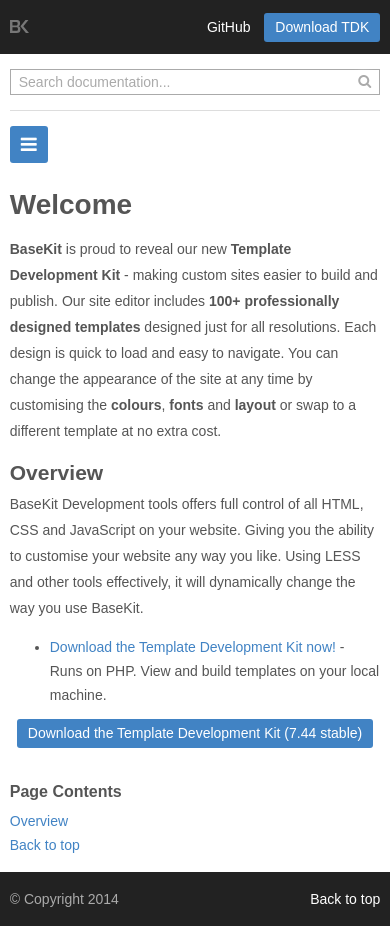
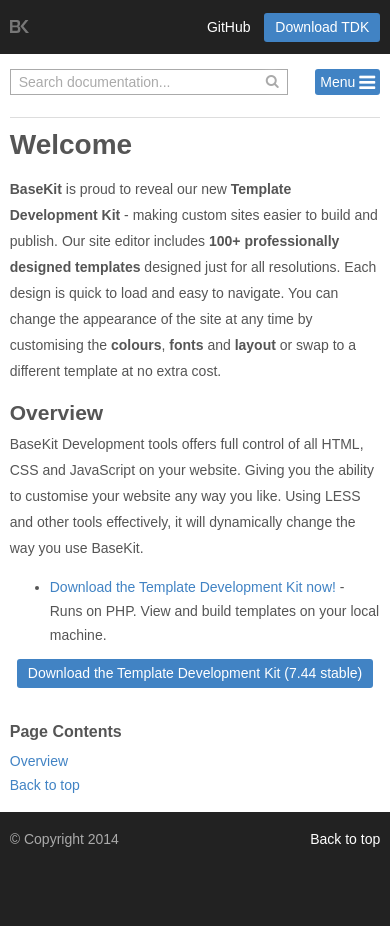
Before and after one commit to rusic/documentation, a Jekyll site: the page built from index.md, in a window 390 px wide. Built offline with Jekyll 4.4.1, drawn with Linux system fonts in a browser that asks for light colours; after the commit the page ends 900 px from its top, so only the background shows below that.

Commit message:
Moves mobile toggle nav into search template partial, adds styles to aid this change

```diff
--- a/_includes/navdocs.html
+++ b/_includes/navdocs.html
@@ -1,5 +1,3 @@
-<button class="toggle-button"><i class="fa fa-bars fa-lg"></i><span>Menu</span></button>
-
 <nav class="nav  nav--docs" data-state="closed">
 
 	<ul class="nav-list">
--- a/_includes/search.html
+++ b/_includes/search.html
@@ -19,3 +19,5 @@
 	</fieldset>
 
 </form>
+
+<button class="toggle-button" data-state="closed"><span>Menu </span><i class="fa fa-bars fa-lg"></i></button>
--- a/_sass/_main.scss
+++ b/_sass/_main.scss
@@ -171,11 +171,8 @@ body {
 		// Mobile toggle
 		.toggle-button {
 			display: none;
-			span {
-				display: inline-block;
-				width: 0;
-				text-indent: 100px;
-			}
+			float: right;
+			padding: 1px 5px;
 		}
 
 		// Navigation items
@@ -226,6 +223,7 @@ a {
 		padding: 6px 11px 7px;
 		border-radius: 3px;
 		color: $light-links;
+		outline: none;
 		&:hover {
 			color: $light-links;
 			background: darken($dark-links, 10%);
@@ -306,8 +304,13 @@ h3, legend {
 		width: 25%;
 	}
 
-	.span--three-quarters {
+	.span--three-quarters,
+	.search-form {
 		width: 75%;
+	}
+
+	.search-form {
+		display: inline-block;
 	}
 
 	// Main content
@@ -321,13 +324,15 @@ h3, legend {
 
 	// Navigation toggle
 	.toggle-button {
-		display: inherit;
+		display: inline-block;
 	}
 	.nav[data-state=closed] {
 		display: none;
 	}
 	.nav[data-state=open] {
 		display: inherit;
+		padding-bottom: 15px;
+		border-bottom: 1px solid $light-border;
 	}
 
 	// Aside
@@ -337,6 +342,10 @@ h3, legend {
 		border-right: none;
 	}
 
+	.aside--docs {
+		padding: 0;
+	}
+
 	// Footer
 	.nav--footer {
 		text-align: right;
```
